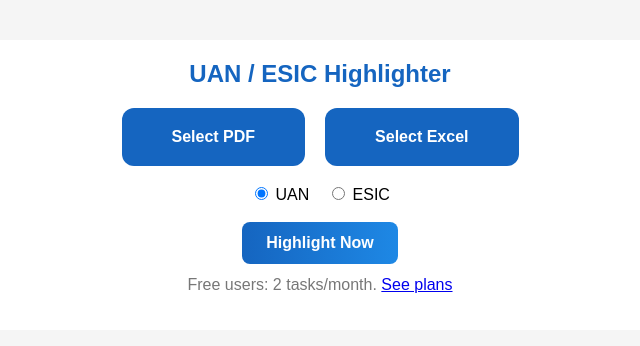
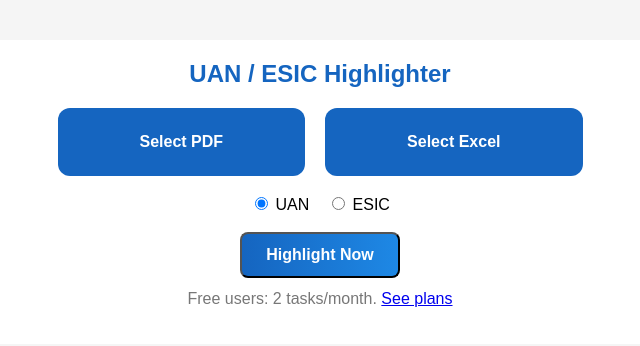
Before and after one commit to ajaysinghrajput9370/WeLoveDoc, a Python web app: template templates/index.html in a window 1280 px wide. Shown: the part 100-446 px from the top of the page, without its empty margins (320-960 px from the left). Run offline with Jinja, Linux system fonts and the light colour scheme; the template is opened without the code that fills it, so the values that code supplies are empty.

Commit message:
Update index.html

```diff
--- a/templates/index.html
+++ b/templates/index.html
@@ -1,89 +1,36 @@
 {% extends "base.html" %}
 {% block content %}
 <style>
-  h2 {
-    text-align: center;
-    margin-top: 0;
-    color: #1565C0;
-    font-weight: bold;
-  }
-  .file-row {
-    display: flex;
-    gap: 20px;
-    justify-content: center;
-    flex-wrap: wrap;
-    margin-top: 20px;
-  }
-  /* Upload button style */
-  .upload-btn {
-    background: #1565C0;
-    color: white;
-    padding: 20px 50px;
-    border-radius: 12px;
-    font-size: 16px;
-    font-weight: bold;
-    cursor: pointer;
-    transition: background 0.2s ease;
-    display: inline-block;
-    text-align: center;
-  }
-  .upload-btn:hover {
-    background: #1E88E5;
-  }
-  /* Hide real file input */
-  input[type="file"] {
-    display: none;
-  }
-  .submit-btn {
-    display: inline-block;
-    background: linear-gradient(90deg, #1565C0, #1E88E5);
-    color: white;
-    padding: 12px 24px;
-    border-radius: 8px;
-    font-size: 16px;
-    font-weight: bold;
-    margin-top: 18px;
-    cursor: pointer;
-    border: none;
-  }
-  .note-text {
-    text-align: center;
-    color: #777;
-    margin-top: 12px;
-  }
-  .radio-group {
-    text-align: center;
-    margin-top: 18px;
-    font-size: 16px;
-  }
+  h2 { text-align: center; margin-top: 0; color: #1565C0; font-weight: bold; }
+  .file-row { display: flex; gap: 20px; justify-content: center; flex-wrap: wrap; margin-top: 20px; }
+  .upload-btn { background: #1565C0; color: white; padding: 25px 82px; border-radius: 12px; font-size: 16px; font-weight: bold; cursor: pointer; transition: background 0.2s ease; display: inline-block; }
+  .upload-btn:hover { background: #1E88E5; }
+  input[type="file"] { display: none; }
+  .submit-btn { background: linear-gradient(90deg, #1565C0, #1E88E5); color: white; padding: 12px 24px; border-radius: 8px; font-size: 16px; font-weight: bold; margin-top: 18px; cursor: pointer; }
+  .note-text { text-align: center; color: #777; margin-top: 12px; }
 </style>
 
 <div class="container">
   <h2>UAN / ESIC Highlighter</h2>
-
   <form action="{{ url_for('highlight_route') }}" method="post" enctype="multipart/form-data">
     <div class="file-row">
       <label class="upload-btn">
         Select PDF
         <input type="file" name="pdf_file" accept=".pdf" required />
       </label>
-
       <label class="upload-btn">
         Select Excel
         <input type="file" name="excel_file" accept=".xls,.xlsx" required />
       </label>
     </div>
-
-    <div class="radio-group">
-      <label><input type="radio" name="highlight_type" value="uan" checked> UAN</label>
+    <div style="text-align:center;margin-top:18px;">
+      <label><input type="radio" name="highlight_type" value="uan" checked /> UAN</label>
       &nbsp;&nbsp;
-      <label><input type="radio" name="highlight_type" value="esic"> ESIC</label>
+      <label><input type="radio" name="highlight_type" value="esic" /> ESIC</label>
     </div>
-
     <div style="text-align:center;">
       <button class="submit-btn" type="submit">Highlight Now</button>
     </div>
-
     {% if not is_subscribed %}
       <p class="note-text">Free users: 2 tasks/month. <a href="{{ url_for('plans') }}">See plans</a></p>
     {% endif %}
```
